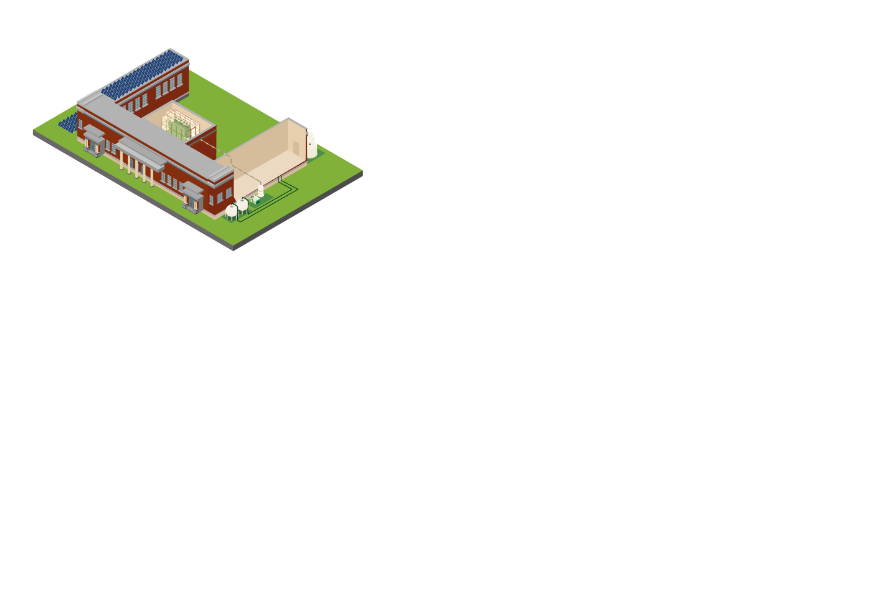
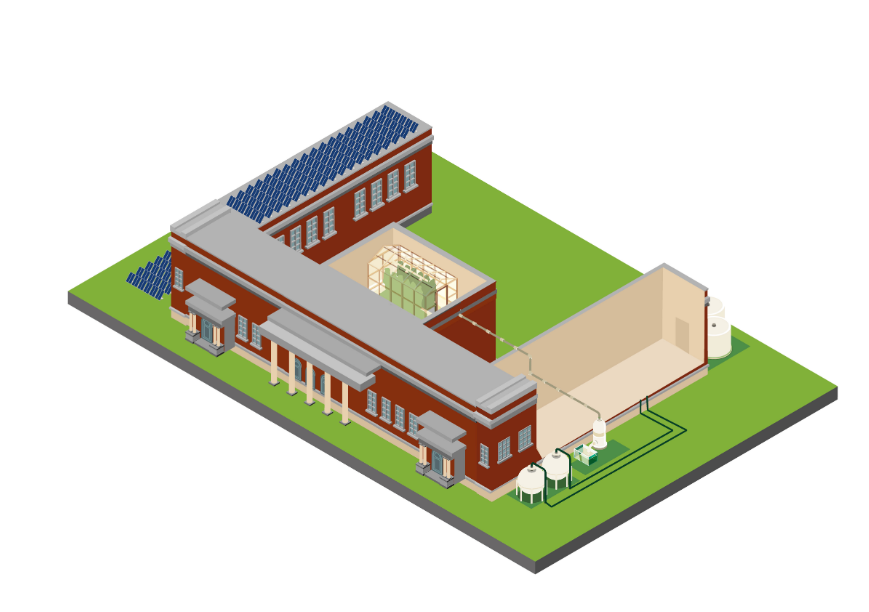
Before and after one commit to AgentZach1/veggZ, a plain HTML site: page index.html in a window 1280 px wide. Shown: the whole page, without its empty margins (1-870 px from the left). Drawn offline with nearby package versions, Linux system fonts and the light colour scheme.

Commit message:
tried changing scale again

```diff
--- a/index.html
+++ b/index.html
@@ -31,8 +31,8 @@
         </script>
         <style>
             img {
-                height: 30%; /* maintain aspect ratio */
-                width: 30%;
+                height: 70%; /* maintain aspect ratio */
+                width: 70%;
             }
             .ui-tooltip {
                 font-size: 10em; /* increase tooltip font size */
```
